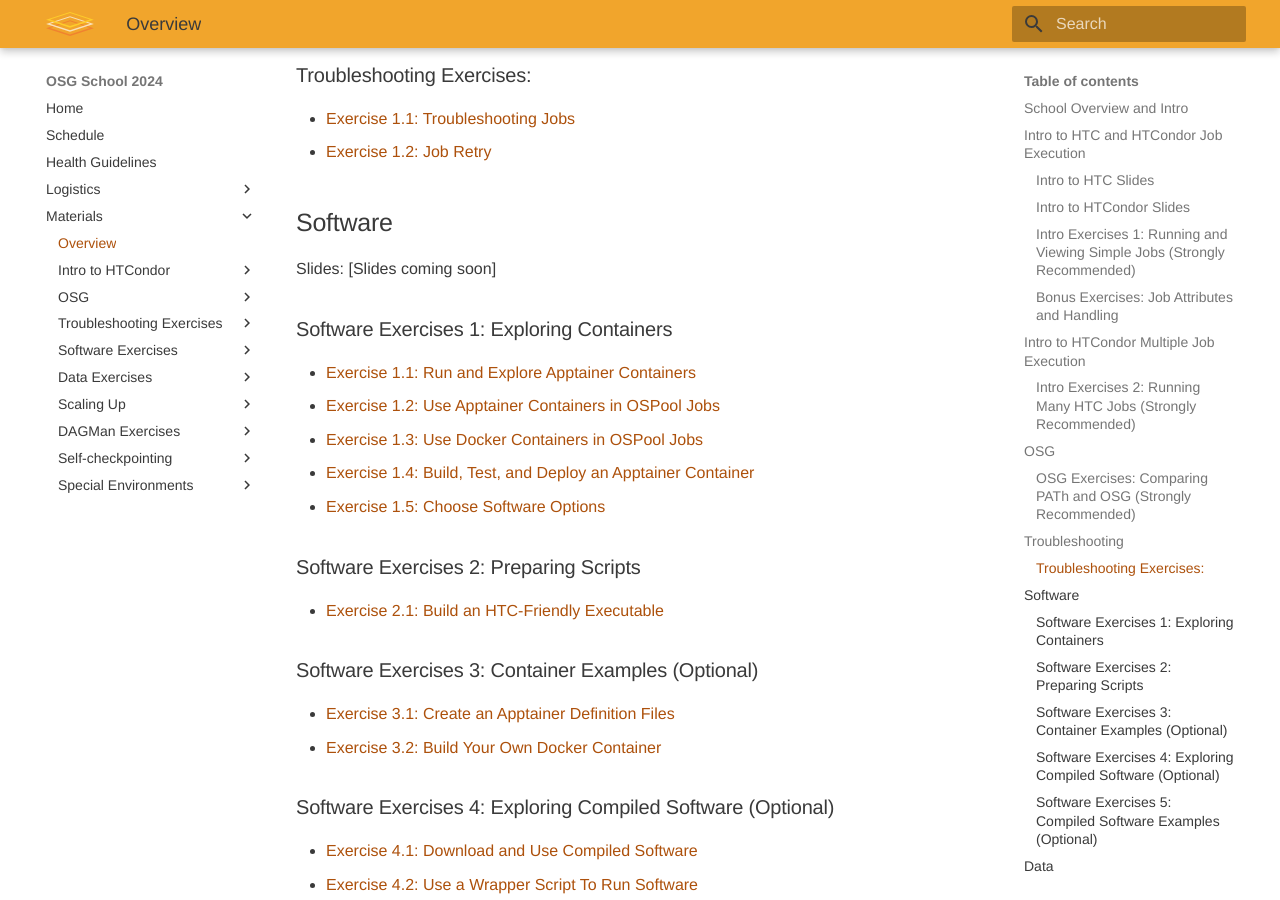
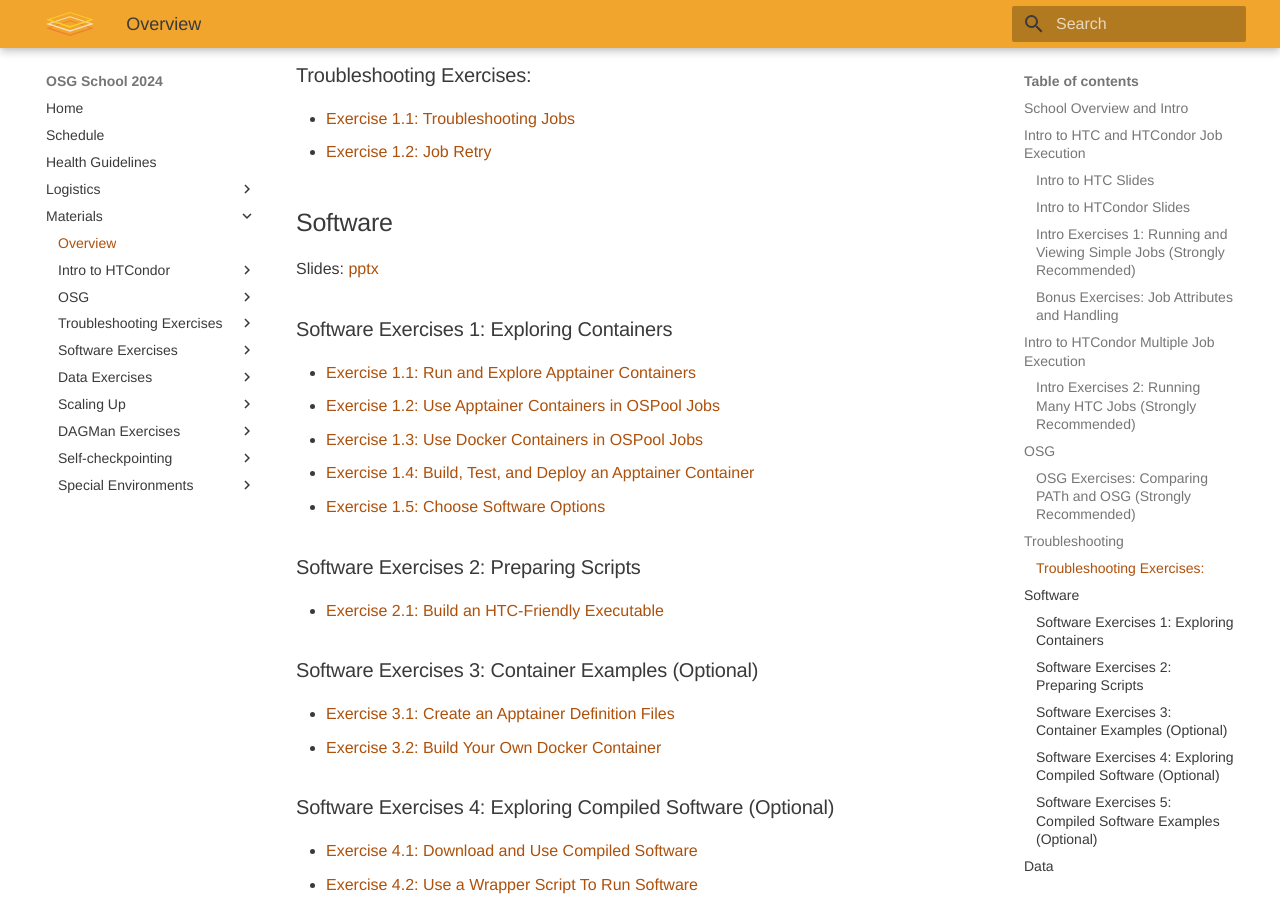
Before and after one commit to osg-htc/school-2024, an MkDocs documentation site: the page built from docs/materials/index.md, in a window 1280 px wide and 900 px high, scrolled down 1767 px. Built offline with MkDocs 1.6.1 and Material for MkDocs 9.7.7, drawn with Linux system fonts in a browser that asks for light colours.

Commit message:
Add software slides

```diff
--- a/docs/materials/index.md
+++ b/docs/materials/index.md
@@ -71,7 +71,7 @@ Slides: [Slides coming soon]
 
 ## Software
 
-Slides: [Slides coming soon]
+Slides: [pptx](software/files/osgs24-software.pptx)
 
 ### Software Exercises 1: Exploring Containers
 
```
